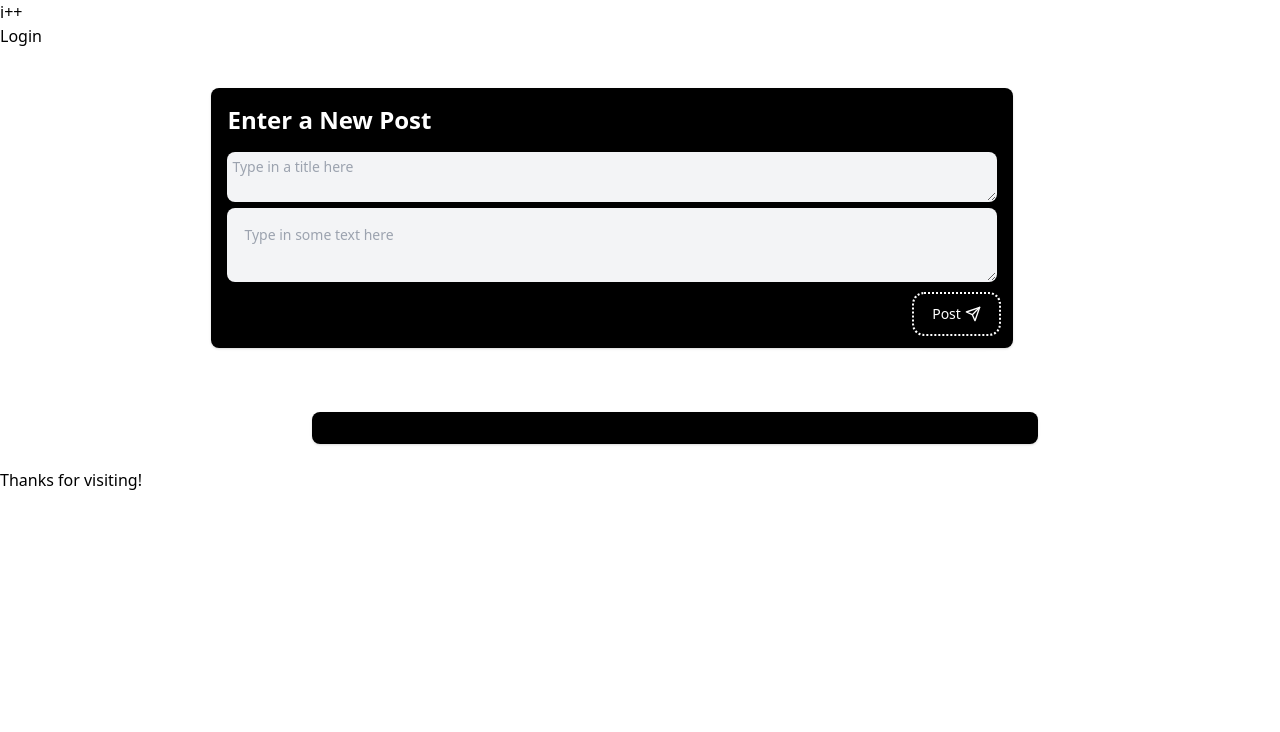
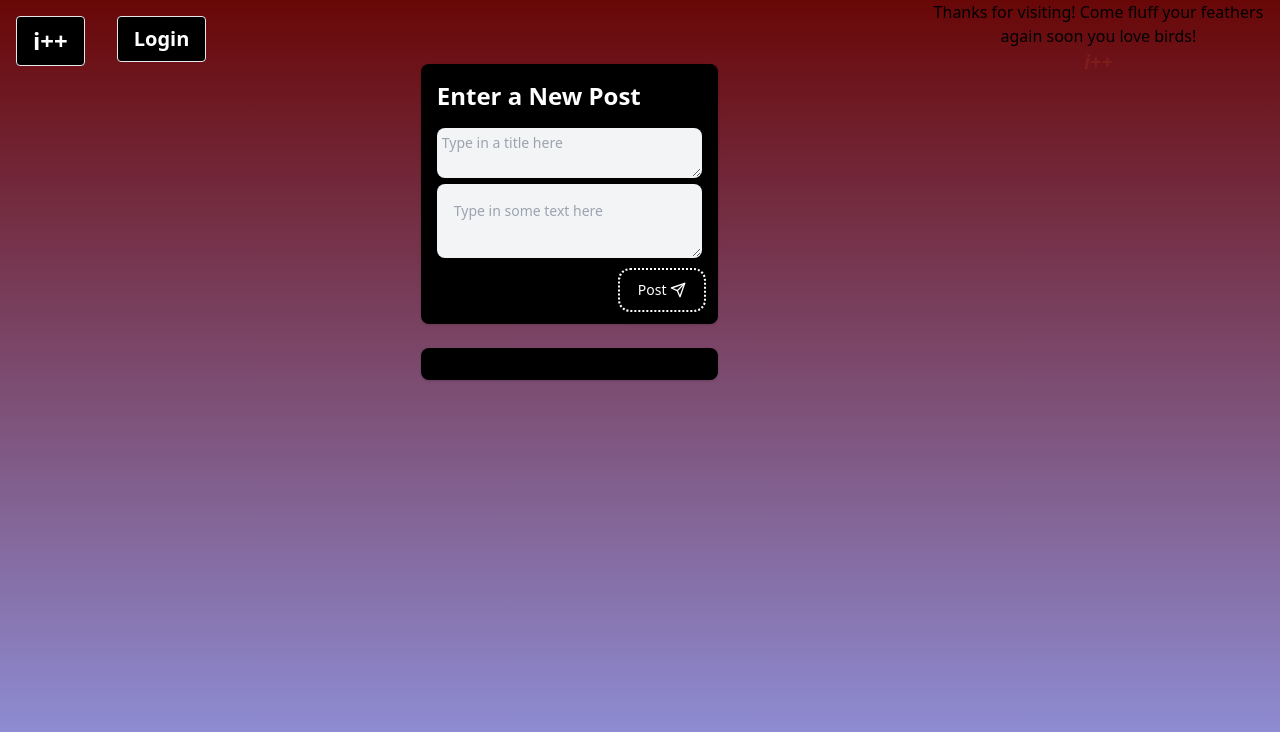
Before and after one commit to sdavis525/I-, a Node project: template views/dashboard.handlebars in a window 1280 px wide. Shown: the top 732 px of the page. Run offline with Node 20 templates, Linux system fonts and the light colour scheme; the template is opened without the code that fills it, so the values that code supplies are empty; some libraries are stand-ins or nearby versions.

Commit message:
added styling and functionality to homepage and main handlebars templates

```diff
--- a/views/dashboard.handlebars
+++ b/views/dashboard.handlebars
@@ -1,9 +1,7 @@
-
-<section class="grid">
-    <div class="col-start-3 col-end-9">
-        <div class="pt-10">
+<section class="grid grid-cols-7">
+    <div class="col-start-3 col-end-6">
         <form class="new-post-form">
-                <div class="bg-black shadow rounded-lg mb-6 p-4 w-full md:w-3/4">
+            <div class="bg-black shadow rounded-lg mb-6 mt-16 p-4 w-full ">
                 <h2 class="text-white text-2xl font-bold mb-4">Enter a New Post</h2>
                 <textarea id="post-title" name="message" placeholder="Type in a title here"
                     class=" focus:outline-none  w-full rounded-lg p-1 text-sm bg-gray-100 border border-transparent appearance-none rounded-tg placeholder-gray-400"></textarea>
@@ -25,15 +23,12 @@
             </div>
         </form>
     </div>
-    </div>
 </section>
 
-<section class="grid">
-    <div class="col-start-3 col-end-9">
-        <div class="pt-10">
-            <div class="bg-black shadow rounded-lg mb-6 p-4 w-full md:w-3/4">
+<section class="grid grid-cols-7">
+    <div class="col-start-3 col-end-6">
+        <div class="bg-black shadow rounded-lg mb-6 p-4 w-full ">
             {{#if posts.length}}
-
             <h2 class="text-white text-2xl font-bold">Your Posts</h2>
             <br>
             <ol>
@@ -47,8 +42,8 @@
                 <br>
                 {{/each}}
             </ol>
-
             {{/if}}
+        </div>
     </div>
 </section>
 
--- a/views/layouts/main.handlebars
+++ b/views/layouts/main.handlebars
@@ -1,5 +1,5 @@
 <!DOCTYPE html>
-<html lang="en">
+<html lang="en" style="height:100%">
 
 <head>
   <meta charset="UTF-8">
@@ -11,32 +11,42 @@
 
 </head>
 
-<body>
-  <div class="wrapper">
-    <header>
-      <h1>
-        <a href="/">i++</a>
-      </h1>
-      <nav>
-        {{#if loggedIn}}
-        <a href="/dashboard">Dashboard</a>
-        <button id="logout" class="btn-no-style">Logout</button>
-        {{else}}
-        <a href="/login">Login</a>
-        {{/if}}
-      </nav>
-    </header>
+<body style="background: linear-gradient(#690707, #9198e5);">
+
+
+<ul class="flex">
+  <li class="flex-1 mt-4 mb-2 ml-4 mr-4">
+    <a class="font-bold text-2xl text-center block border rounded py-2 px-4 bg-black hover:bg-blue-400 text-white" href="/">i++</a>
+  </li>
+   {{#if loggedIn}}
+   <li class="flex-1 mt-4 mb-2 ml-4 mr-4">
+    <a class="font-bold text-xl text-center block border rounded py-2 px-4 bg-black hover:bg-blue-400 text-white" href="/dashboard">Dashboard</a>
+  </li>
+  <li class="flex-1 mt-4 mb-2 ml-4 mr-4">
+    <a class="font-bold text-xl text-center block border rounded py-2 px-4 bg-black hover:bg-blue-400 text-white" id="logout">Logout</a>
+  </li>
+</ul>
+  {{else}}
+<li class="flex-1 mt-4 mb-2 ml-4 mr-4">
+    <a class="font-bold text-xl text-center block border rounded py-2 px-4 bg-black hover:bg-blue-400 text-white" href="/login">Login</a>
+  </li>
+{{/if}}
+</header>
     <main>
       {{{ body }}}
     </main>
-    <footer>
-      Thanks for visiting!
+    <footer class="text-center">
+      Thanks for visiting! Come fluff your feathers again soon you love birds!
+      <br>
+      <span class="text-xl font-style: italic font-bold text-red-900">i++</span>
     </footer>
-  </div>
 
   {{#if loggedIn}}
   <script src="/javascript/logout.js"></script>
+  {{else}}
+  <script src="/javascript/login.js"></script>
   {{/if}}
+
 </body>
 
 </html>
```
Also changed, not shown: views/homepage.handlebars (+28 -18 lines), public/javascript/login.js (line endings or trailing spaces). Lines whose indentation alone changed are shown as unchanged.
